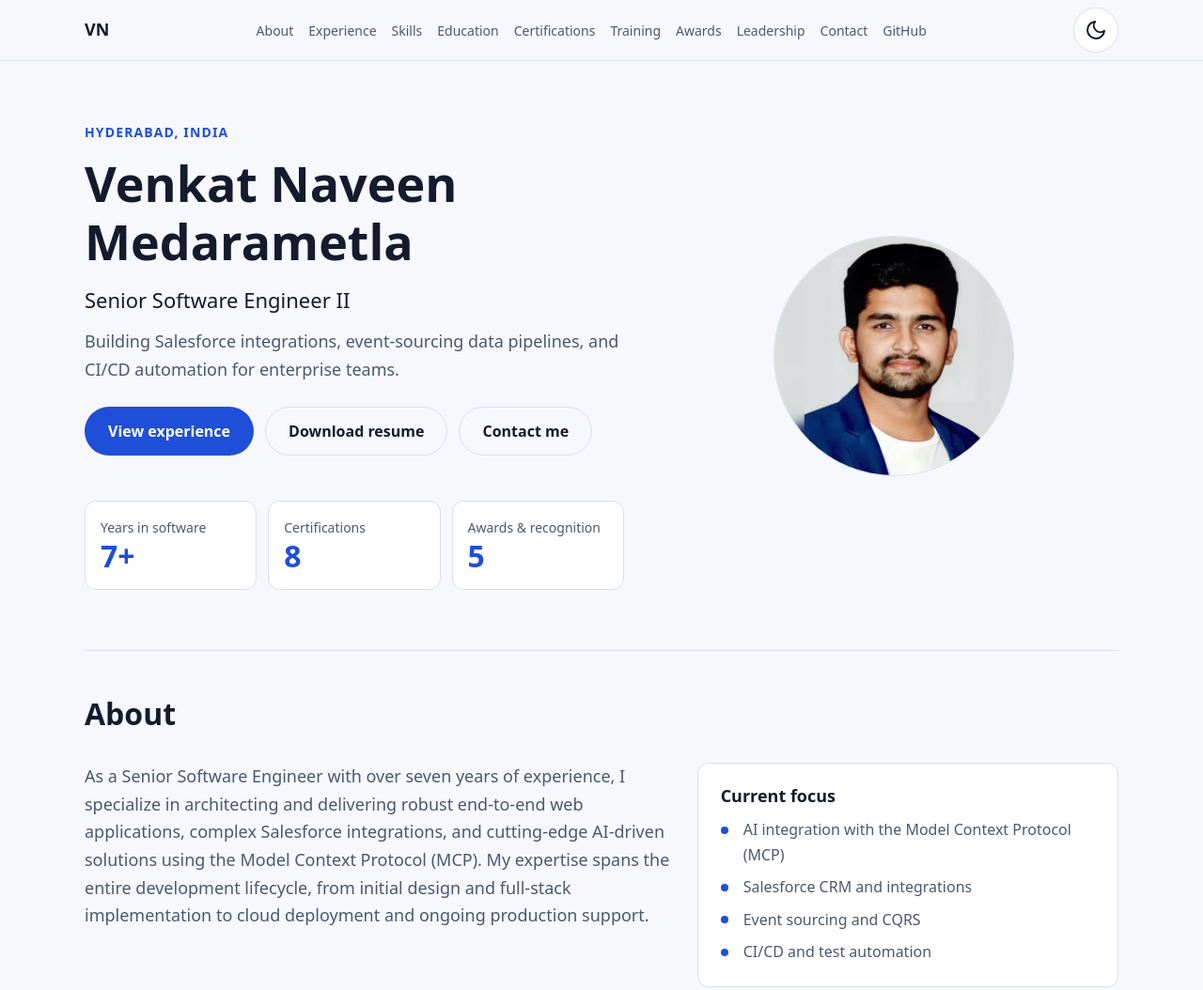
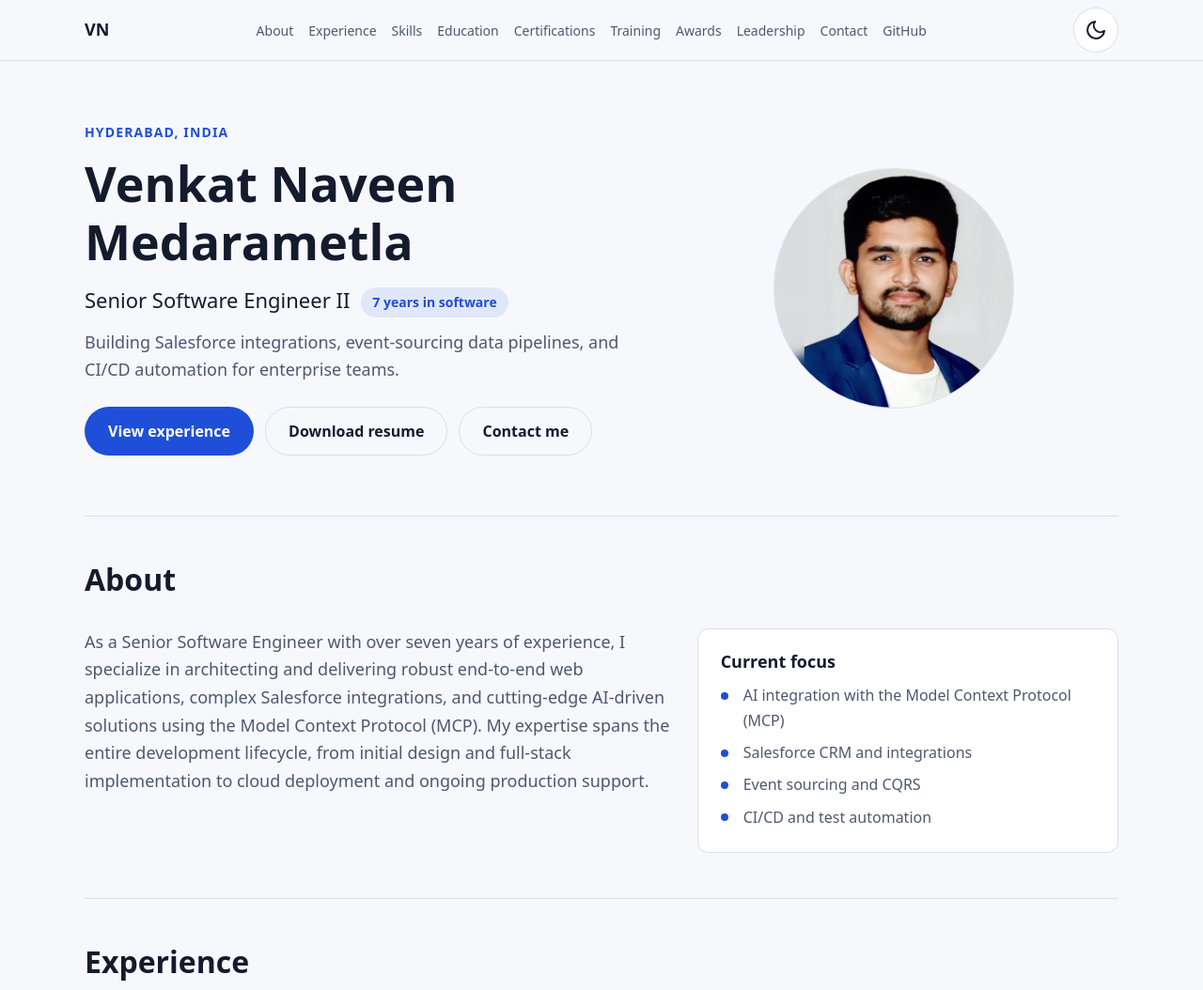
Before and after one commit to VenkatNaveenMedarametla/VenkatNaveenMedarametla.github.io, a plain HTML site: page index.html in a window 1280 px wide. Shown: the top 1054 px of the page at 94% size. Drawn offline with Linux system fonts and the light colour scheme.

Commit message:
Replace hero stats with a tenure pill computed from the career start date
Co-authored-by: Cursor <cursoragent@cursor.com>

```diff
--- a/css/components.css
+++ b/css/components.css
@@ -144,31 +144,16 @@
   margin-top: var(--space-5);
 }
 
-.hero__stats {
-  display: grid;
-  grid-template-columns: repeat(3, minmax(0, 1fr));
-  gap: var(--space-3);
-  margin: var(--space-7) 0 0;
-}
-
-.hero__stat {
-  padding: var(--space-4);
-  background: var(--color-surface);
-  border: 1px solid var(--color-border);
-  border-radius: var(--radius-md);
-}
-
-.hero__stat-label {
-  color: var(--color-text-muted);
+.hero__tenure {
+  display: inline-block;
+  margin-left: var(--space-3);
+  padding: var(--space-1) var(--space-3);
+  border-radius: var(--radius-pill);
+  background: var(--color-accent-soft);
+  color: var(--color-accent);
   font-size: var(--font-size-sm);
-}
-
-.hero__stat-value {
-  margin: 0;
-  color: var(--color-accent);
-  font-size: var(--font-size-2xl);
-  font-weight: 800;
-  line-height: var(--line-height-heading);
+  font-weight: 600;
+  vertical-align: middle;
 }
 
 /* Buttons */
--- a/data/profile.js
+++ b/data/profile.js
@@ -30,6 +30,7 @@ export const profile = {
   tagline:
     "Building Salesforce integrations, event-sourcing data pipelines, and CI/CD automation for enterprise teams.",
   photo: "assets/profile.jpg",
+  careerStartDate: "2019-02-01",
 
   links: {
     linkedin: "https://www.linkedin.com/in/venkat-medarametla/",
--- a/js/render/hero.js
+++ b/js/render/hero.js
@@ -1,36 +1,12 @@
 import { createElement } from "./dom.js";
+import { yearsSince } from "../util/dates.js";
 
-// Experience periods are written as text ("Feb 2019 – Jul 2021"), so the earliest year is read from the first four-digit match.
-const YEAR_PATTERN = /\d{4}/;
-const CURRENT_YEAR = new Date().getFullYear();
-
-function earliestExperienceYear(companies) {
-  const startYears = companies.flatMap((company) =>
-    company.roles.map((role) => Number(role.period.match(YEAR_PATTERN)[0])),
-  );
-  return Math.min(...startYears);
-}
-
-function renderStat({ label, value }) {
-  return createElement("div", { className: "hero__stat" }, [
-    createElement("dt", { className: "hero__stat-label", text: label }),
-    createElement("dd", { className: "hero__stat-value", text: value }),
-  ]);
-}
-
-function renderStats({ experience, certifications, awards }) {
-  const yearsInSoftware = CURRENT_YEAR - earliestExperienceYear(experience);
-  const stats = [
-    { label: "Years in software", value: `${yearsInSoftware}+` },
-    { label: "Certifications", value: String(certifications.length) },
-    { label: "Awards & recognition", value: String(awards.length) },
-  ];
-
-  return createElement("dl", { className: "hero__stats" }, stats.map(renderStat));
+function formatTenure(years) {
+  return `${years} ${years === 1 ? "year" : "years"} in software`;
 }
 
 export function renderHero(profile) {
-  const { name, title, location, tagline, photo, links } = profile;
+  const { name, title, location, tagline, photo, links, careerStartDate } = profile;
 
   const actions = createElement("div", { className: "hero__actions" }, [
     createElement("a", {
@@ -50,13 +26,17 @@ export function renderHero(profile) {
     }),
   ]);
 
+  const tenure = createElement("span", {
+    className: "hero__tenure",
+    text: formatTenure(yearsSince(careerStartDate)),
+  });
+
   const copy = createElement("div", { className: "hero__copy" }, [
     createElement("p", { className: "hero__eyebrow", text: location }),
     createElement("h1", { className: "hero__name", text: name }),
-    createElement("p", { className: "hero__title", text: title }),
+    createElement("p", { className: "hero__title" }, [title, tenure]),
     createElement("p", { className: "hero__tagline", text: tagline }),
     actions,
-    renderStats(profile),
   ]);
 
   const media = createElement("div", { className: "hero__media" }, [
--- /dev/null
+++ b/js/util/dates.js
@@ -0,0 +1,18 @@
+// Parsed as local calendar dates so a join date never shifts to the previous day in negative UTC offsets.
+function parseIsoDate(isoDate) {
+  const [year, month, day] = isoDate.split("-").map(Number);
+  return new Date(year, month - 1, day);
+}
+
+function hasReachedAnniversary(start, reference) {
+  if (reference.getMonth() !== start.getMonth()) {
+    return reference.getMonth() > start.getMonth();
+  }
+  return reference.getDate() >= start.getDate();
+}
+
+export function yearsSince(isoDate, referenceDate = new Date()) {
+  const start = parseIsoDate(isoDate);
+  const completedYears = referenceDate.getFullYear() - start.getFullYear();
+  return hasReachedAnniversary(start, referenceDate) ? completedYears : completedYears - 1;
+}
```
